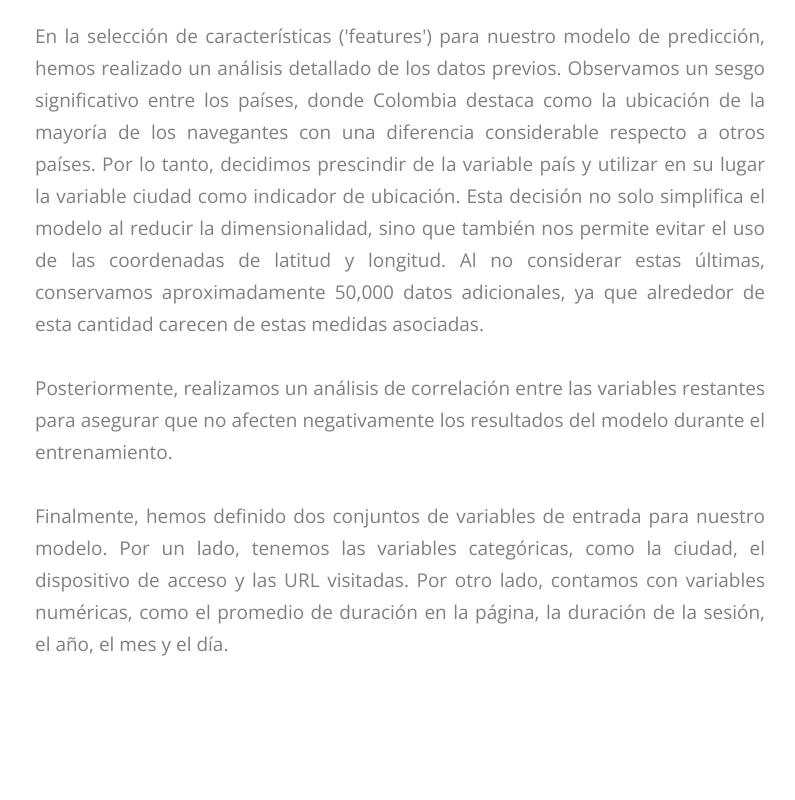
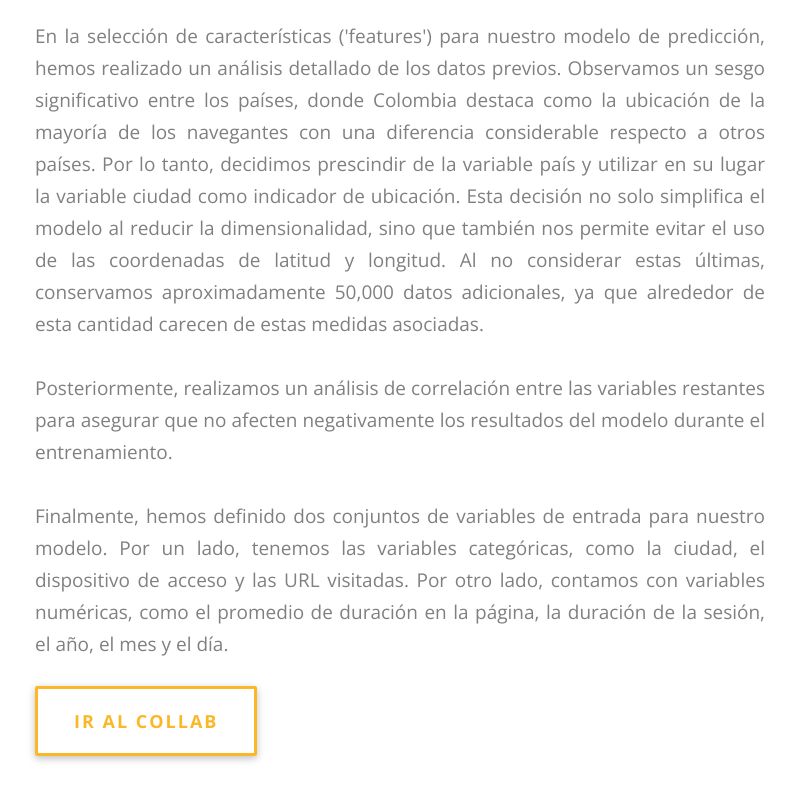
Before and after one commit to Gorossy/Gorossy.github.io, a plain HTML site: page modelSelection1.html in a window 1280 px wide. Shown: the part 2583-3383 px from the top of the page, without its empty margins (50-845 px from the left). Drawn offline with nearby package versions, Linux system fonts and the light colour scheme.

Commit message:
link collab

```diff
--- a/css/custom.css
+++ b/css/custom.css
@@ -1 +1,45 @@
-/*! Place your custom styles here */
+#miBoton {
+    font-size: 18px;
+    letter-spacing: 2px;
+    text-transform: uppercase;
+    display: inline-block;
+    text-align: center;
+    font-weight: bold;
+    padding: 0.7em 2em;
+    border: 3px solid #f9aa00d8;
+    border-radius: 2px;
+    position: relative;
+    box-shadow: 0 2px 10px rgba(0, 0, 0, 0.16), 0 3px 6px rgba(0, 0, 0, 0.1);
+    color: #F9AB00d8;
+    text-decoration: none;
+    transition: 0.3s ease all;
+    z-index: 1;
+  }
+
+  #miBoton:before {
+    transition: 0.5s all ease;
+    position: absolute;
+    top: 0;
+    left: 50%;
+    right: 50%;
+    bottom: 0;
+    opacity: 0;
+    content: '';
+    background-color: #E8710Ad8;
+    z-index: -1;
+  }
+
+  #miBoton:hover, #miBoton:focus {
+    color: white;
+  }
+
+  #miBoton:hover:before, #miBoton:focus:before {
+    transition: 0.5s all ease;
+    left: 0;
+    right: 0;
+    opacity: 1;
+  }
+
+  #miBoton:active {
+    transform: scale(0.9);
+  }
--- a/modelSelection1.html
+++ b/modelSelection1.html
@@ -2,7 +2,7 @@
 <html lang="en">
     <head>
         <meta charset="utf-8">
-        <title></title>
+        <title>Minería</title>
         <meta name="viewport" content="width=device-width, initial-scale=1.0">
         <link href="css/stack-interface.css" rel="stylesheet" type="text/css" media="all">
         <link href="css/bootstrap.css" rel="stylesheet" type="text/css" media="all" />
@@ -140,10 +140,18 @@
                             <br>
                             <br>
                             Finalmente, hemos definido dos conjuntos de variables de entrada para nuestro modelo. Por un lado, tenemos las variables categóricas, como la ciudad, el dispositivo de acceso y las URL visitadas. Por otro lado, contamos con variables numéricas, como el promedio de duración en la página, la duración de la sesión, el año, el mes y el día.</p>
+                            <a href="https://colab.research.google.com/drive/1JAVvlIQbjCilppJ-HfUL7YQ1EOT-TarC?usp=sharing" target="_blank" id="miBoton">Ir al Collab</a>
+
                         </div>
                     </div>
                 </div>
             </section>
+
+
+
+
+
+
 
 
         </div>
```
Also changed, not shown: index.html (+1 -1 lines).
